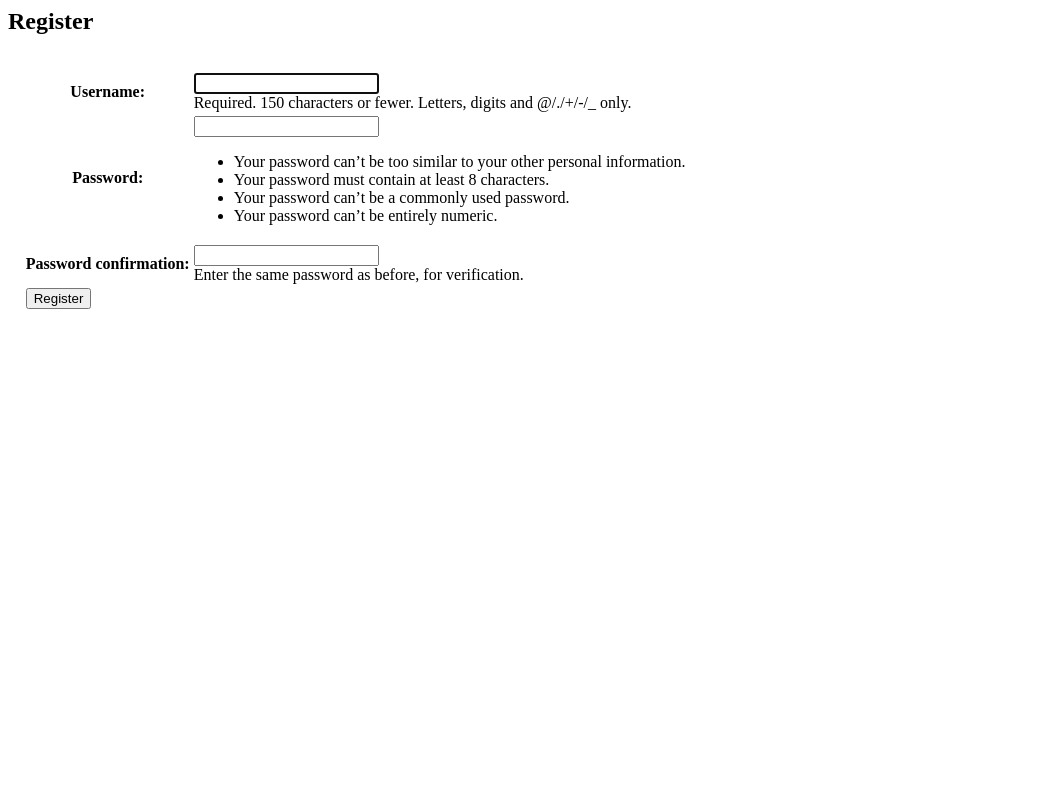
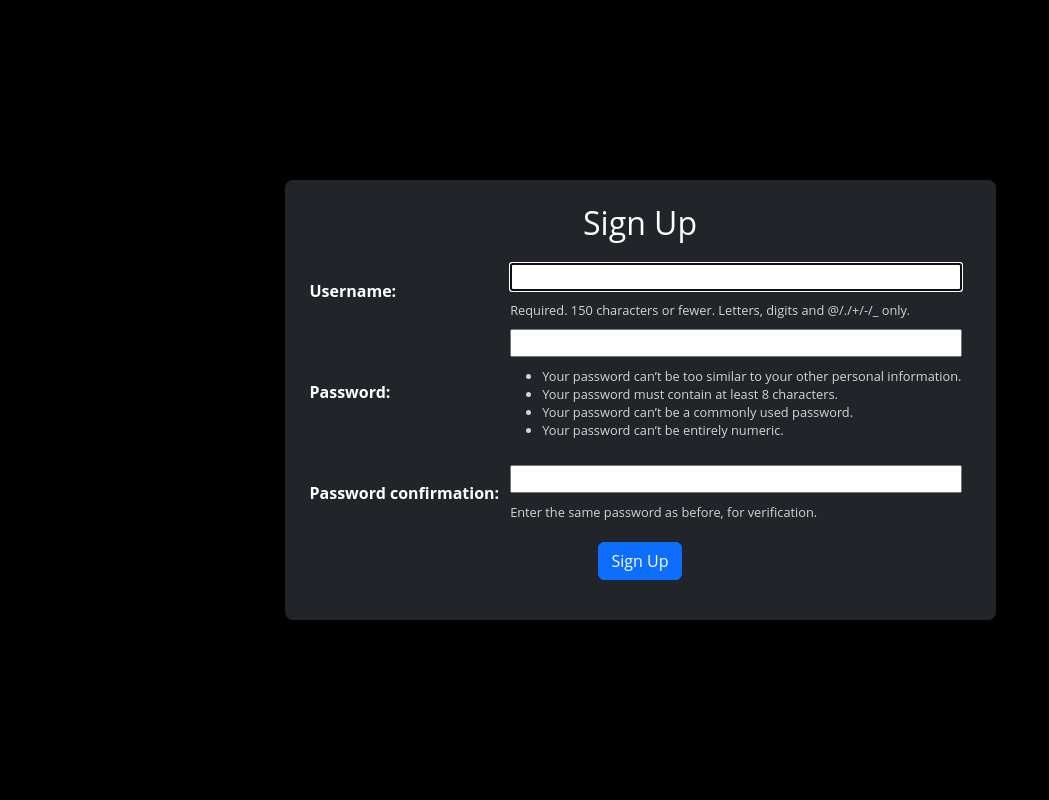
Before and after one commit to PanidaRumriankit/ku-polls, a Django app: page /signup/ in a window 1280 px wide. Shown: the whole page, without its empty margins (0-1049 px from the left). Run offline with Django 5.2, Linux system fonts and the light colour scheme; some libraries are stand-ins or nearby versions.

Commit message:
Improve Login and Signup look

```diff
--- a/polls/static/polls/style.css
+++ b/polls/static/polls/style.css
@@ -5,6 +5,14 @@ a {
 
 a:hover {
     color: dodgerblue;
+}
+
+#spec-a {
+    color: dodgerblue !important;
+}
+
+#spec-a:hover {
+    color: #0F52BA !important;
 }
 
 body {
@@ -36,3 +44,19 @@ body {
     border:none;
     box-shadow:none;
 }
+
+table tr td {
+    vertical-align: middle;
+    padding: 5px 10px;
+}
+
+table tr td input {
+    width: 100%; /* Ensures the input fields span the full width */
+}
+
+table tr td .helptext {
+    display: block;
+    margin-top: 10px;
+    font-size: 0.8rem;
+    color: lightgray;
+}
--- a/polls/templates/registration/logged_out.html
+++ b/polls/templates/registration/logged_out.html
@@ -1,3 +1,9 @@
+{% load static %}
+{% load bootstrap5 %}
+{% bootstrap_css %}
+{% bootstrap_javascript %}
+
+<link rel="stylesheet" href="{% static 'polls/style.css' %}">
 <html>
 <head>
     <title>Logged Out</title>
--- a/polls/templates/registration/signup.html
+++ b/polls/templates/registration/signup.html
@@ -1,12 +1,24 @@
-<h2>Register</h2>
-<form method="POST">
-    {% csrf_token %}
-    <table style="padding: 2ex;">
-    {{ form.as_table }}
-    <tr>
-    <td colspan="2">
-    <button type="submit">Register</button>
-    </td>
-    </tr>
-    </table>
-</form>
+{% load static %}
+{% load bootstrap5 %}
+{% bootstrap_css %}
+{% bootstrap_javascript %}
+
+<link rel="stylesheet" href="{% static 'polls/style.css' %}">
+
+<title>Sign Up</title>
+
+<div class="d-flex flex-column justify-content-center align-items-center gap-3 vh-100">
+  <div class="bg-dark p-4 rounded-3">
+    <h2 class="text-center">Sign Up</h2>
+    <form method="post" class="d-flex flex-column justify-content-center gap-3 pt-2">
+      {% csrf_token %}
+      <table>
+      {{ form.as_table }}
+      </table>
+      <div class="d-flex flex-column align-items-center">
+        <button type="submit" class="btn btn-primary">Sign Up</button>
+      </div>
+      <input type="hidden" name="next" value="{{next}}"/>
+     </form>
+  </div>
+</div>
--- a/polls/views.py
+++ b/polls/views.py
@@ -119,8 +119,6 @@ class ResultsView(generic.DetailView):
             return HttpResponseRedirect(reverse("polls:index"))
 
 
-
-
 @login_required
 def vote(request, question_id):
     """
```
Also changed, not shown: polls/templates/registration/login.html (+18 -6 lines).
